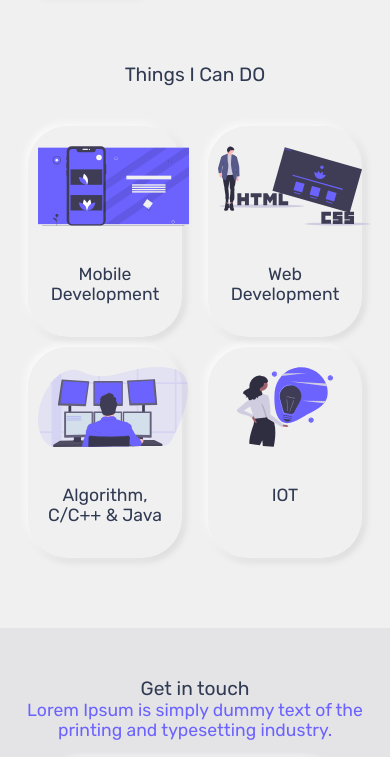
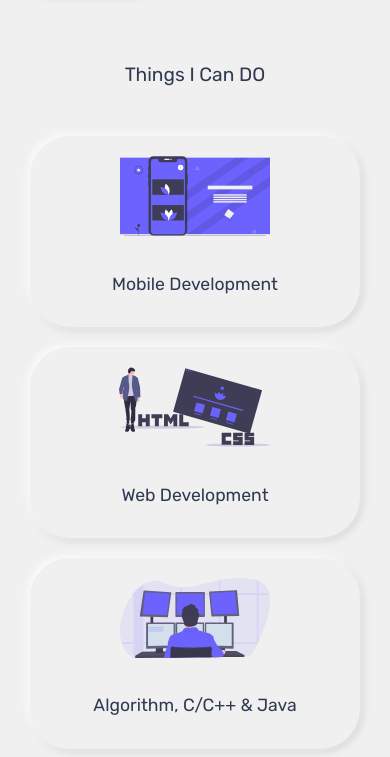
Before and after one commit to Lokinounours/ResponsiveVanilla, a plain HTML site: page index.html in a window 390 px wide. Shown: the part 880-1637 px from the top of the page. Drawn offline with Linux system fonts and the light colour scheme.

Commit message:
small ajustement for phone

```diff
--- a/style.css
+++ b/style.css
@@ -42,6 +42,7 @@ li {
 body {
     background: var(--secondary);
     overflow-x: hidden; /* When the logo image is push on the right of the screen of mobile, the user can not scroll */
+    max-width: 100%;
 }
 
 .button{
@@ -178,9 +179,10 @@ h4 {
 }
 
 #skills div{
+    margin: 10px 10px 0 10px;
     padding: 10px;
     /* background: #6C63FF30; */
-    grid-column: span 4;
+    grid-column: span 8;
     text-align: center;
 }
 
@@ -294,6 +296,9 @@ footer i {
     }
     #skills {
         padding: 30px 50px;
+    }
+    #skills div{
+        grid-column: span 4;
     }
 }
 
```
